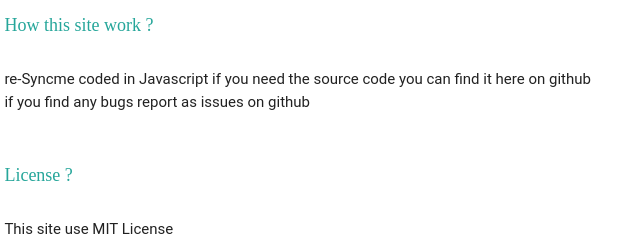
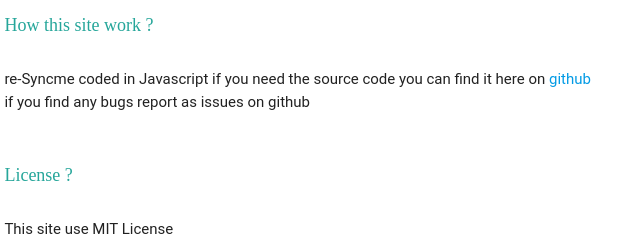
Before and after one commit to MGF15/js-sync, a plain HTML site: page faq.html in a window 1280 px wide. Shown: the part 236-476 px from the top of the page, 34-674 px from the left. Drawn offline with Linux system fonts and the light colour scheme; a web font is replaced by a local one.

Commit message:
Update faq.html

```diff
--- a/faq.html
+++ b/faq.html
@@ -26,7 +26,7 @@
 reSyncme is free open source online service to edit , time shift , Subtitles files (SubRip and SubStation Alpha)<p> <br >
 
 <h5>How this site work ?</h5><br >
-re-Syncme coded in Javascript if you need the source code you can find it here on github
+re-Syncme coded in Javascript if you need the source code you can find it here on <a href="https://github.com/MGF15/js-sync">github</a>
 <br >if you find any bugs report as issues on github <p> <br >
 
 <h5>License ?</h5><br >
```
